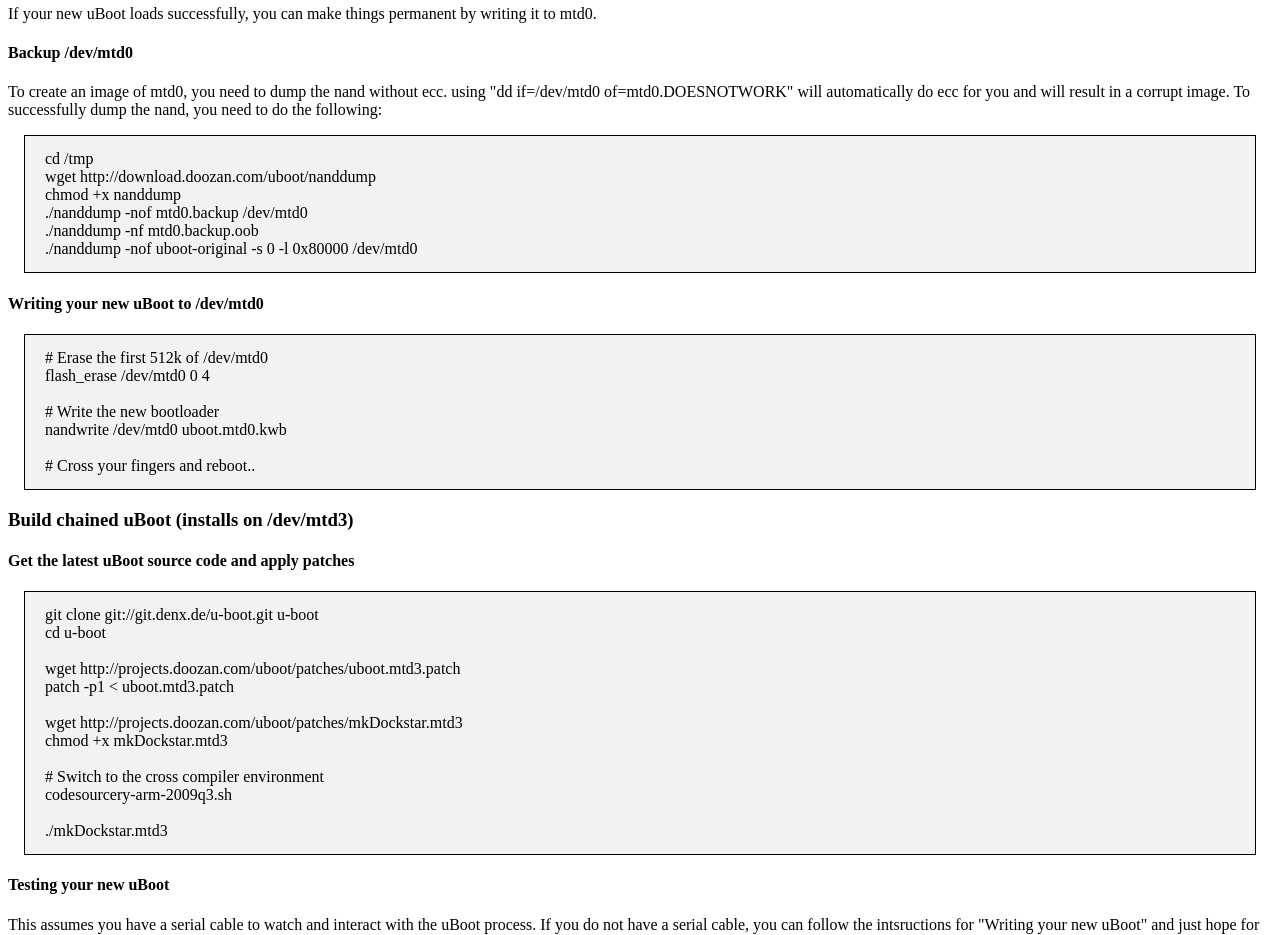
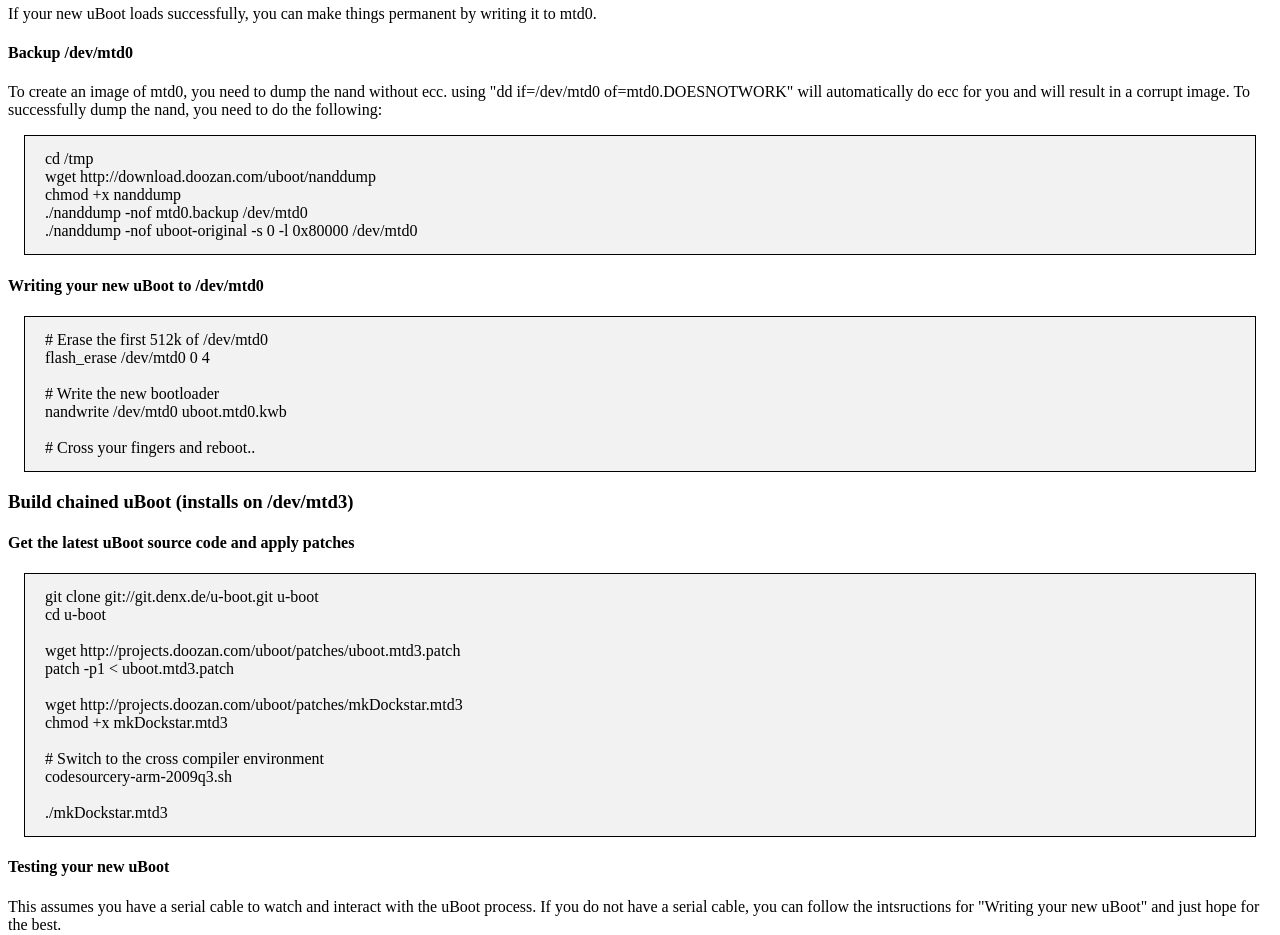
Before and after one commit to doozan/uBoot, a plain HTML site: page build_uboot.htm in a window 1280 px wide. Shown: the part 1400-2335 px from the top of the page. Drawn offline with Linux system fonts and the light colour scheme.

Commit message:
Update build_uboot.htm
Remove unnecessary oob backup command

```diff
--- a/build_uboot.htm
+++ b/build_uboot.htm
@@ -113,7 +113,6 @@ go 0x800200
 wget http://download.doozan.com/uboot/nanddump
 chmod +x nanddump
 ./nanddump -nof mtd0.backup /dev/mtd0
-./nanddump -nf mtd0.backup.oob
 ./nanddump -nof uboot-original -s 0 -l 0x80000 /dev/mtd0
 </div>
 
```
